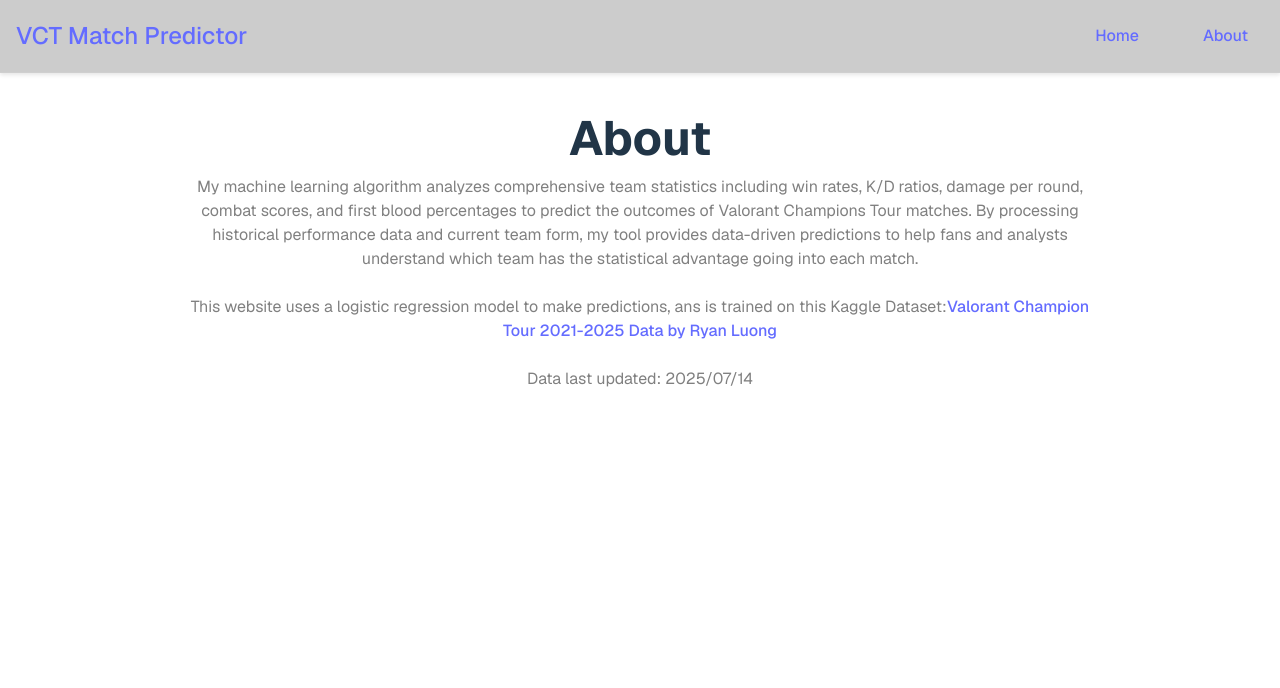
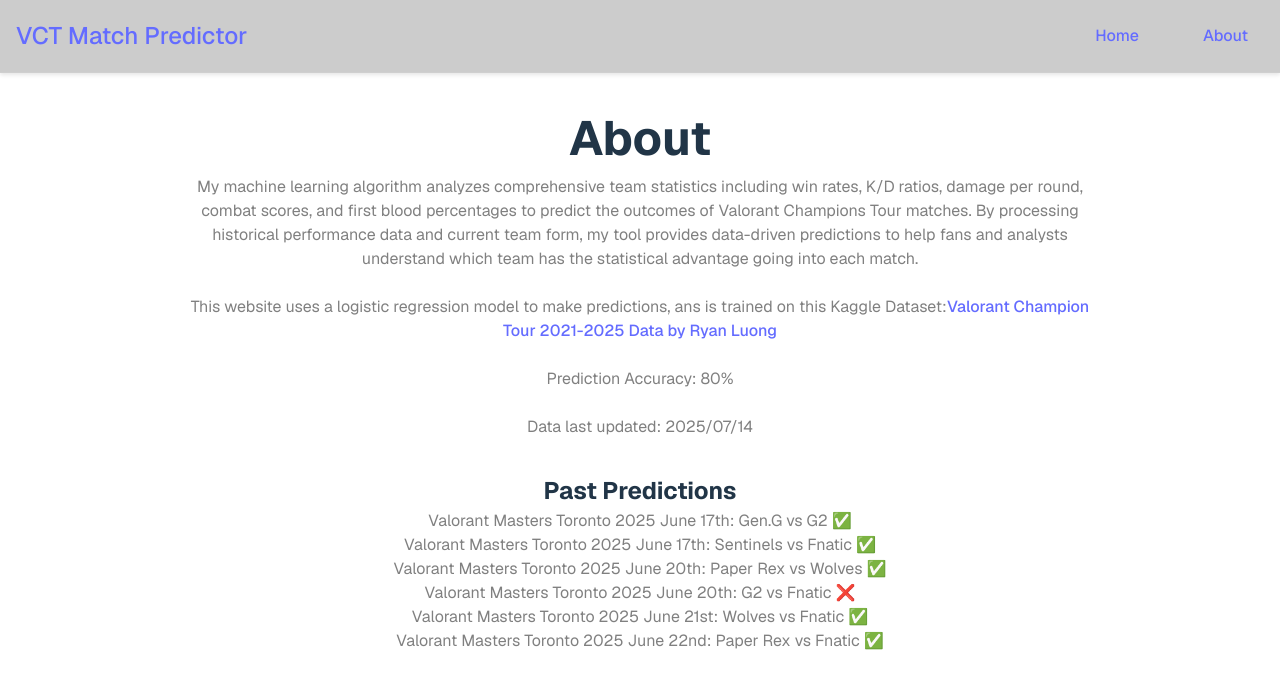
Before and after one commit to terrdv/VCT-Match-Predictor, a React (Vite) app in the folder frontend/: page /about in a window 1280 px wide. Shown: the top 688 px of the page. Built offline with nearby package versions, Linux system fonts and the light colour scheme.

Commit message:
Finished about.jsx

```diff
--- a/frontend/src/pages/About.jsx
+++ b/frontend/src/pages/About.jsx
@@ -20,10 +20,26 @@
                      Valorant Champion Tour 2021-2025 Data by Ryan Luong
                     </a>
                     <br></br>
+                    <br/>
+                    Prediction Accuracy: 80%
+                    <br></br>
                     <br></br>
                     Data last updated: 2025/07/14
                 </p>
+
             </div>
+            <br></br>
+            <h2>Past Predictions</h2>
+            <div className="preds">
+                <p>Valorant Masters Toronto 2025 June 17th: Gen.G vs G2 ✅</p>
+                <p>Valorant Masters Toronto 2025 June 17th: Sentinels vs Fnatic ✅</p>
+                <p>Valorant Masters Toronto 2025 June 20th: Paper Rex vs Wolves ✅</p>
+                <p>Valorant Masters Toronto 2025 June 20th: G2 vs Fnatic ❌</p>
+                <p>Valorant Masters Toronto 2025 June 21st: Wolves vs Fnatic ✅</p>
+                <p>Valorant Masters Toronto 2025 June 22nd: Paper Rex vs Fnatic ✅</p>
+            </div>
+
+
         </div>
     </div>
     )
```
